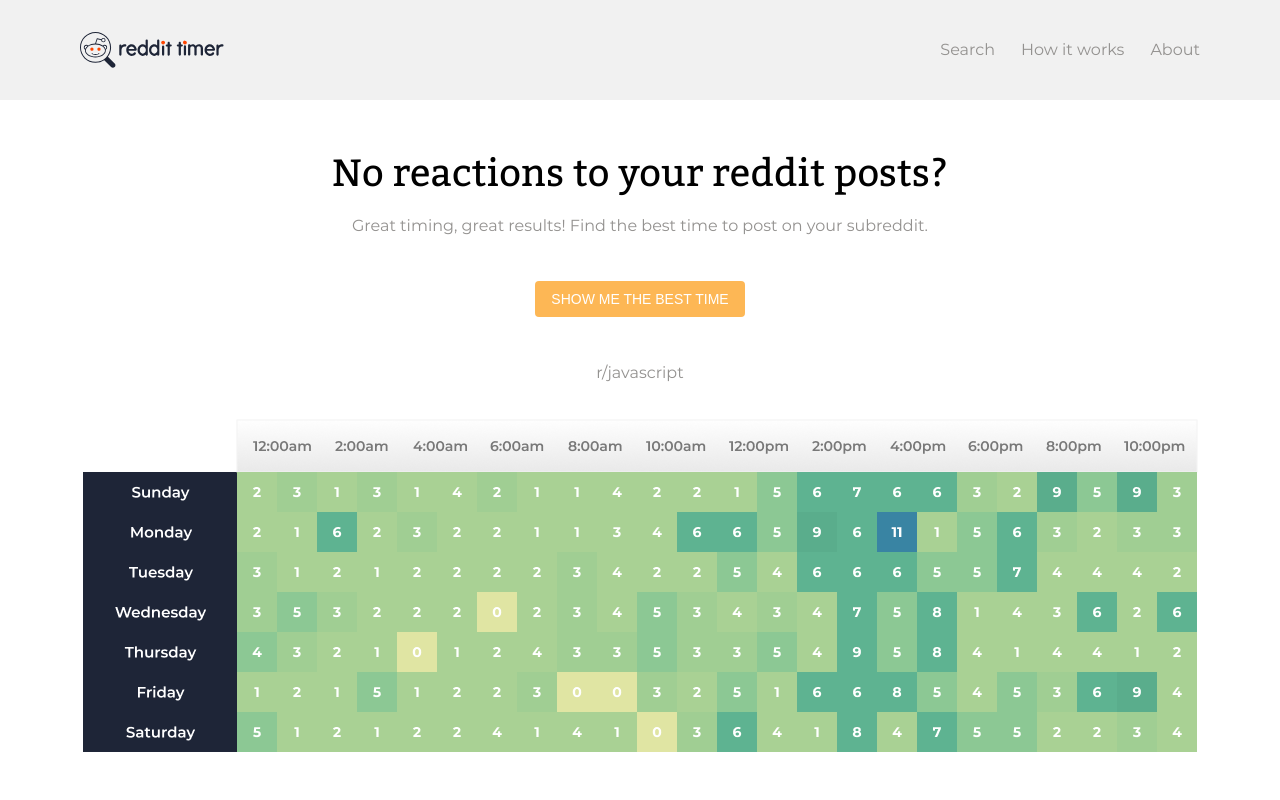
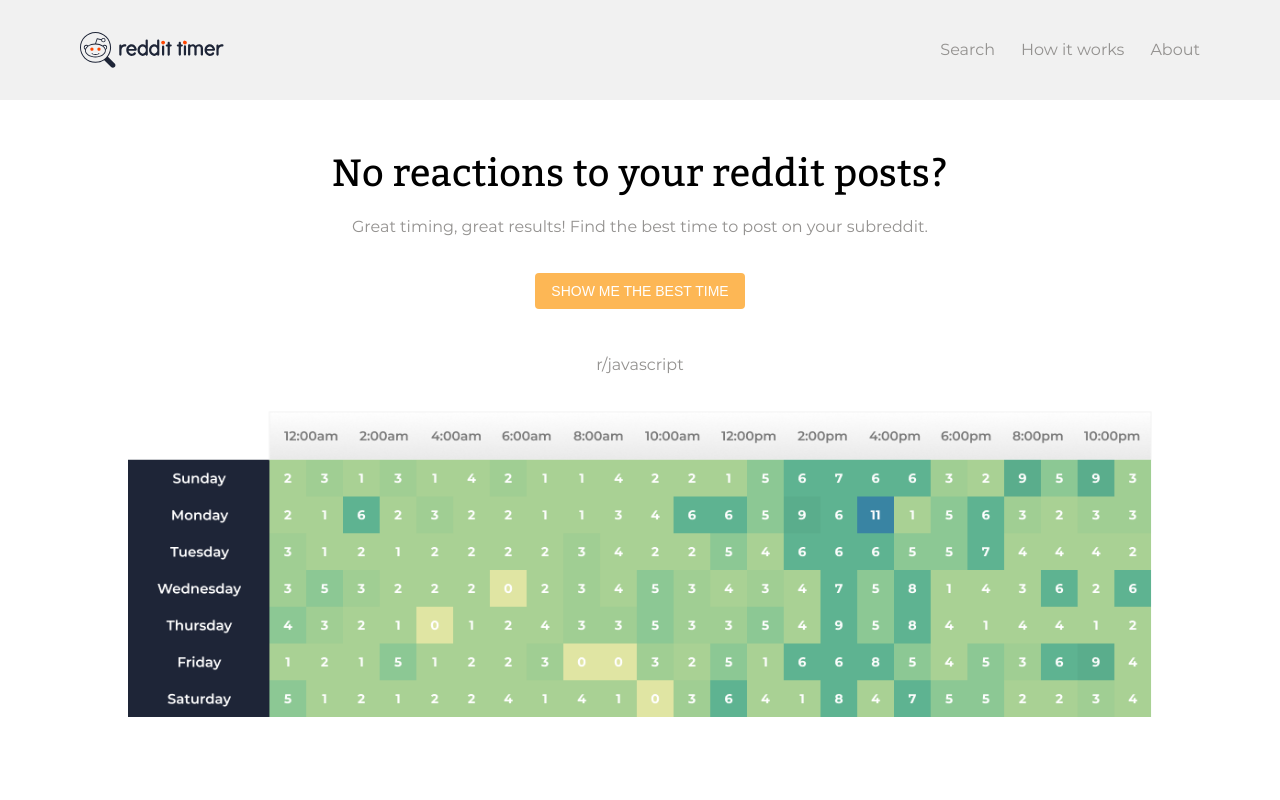
Before and after one commit to egordanilov/reddit-timer, a React (Create React App) app: page / in a window 1280 px wide. Shown: the top 800 px of the page. Built offline with nearby package versions, Linux system fonts and the light colour scheme.

Commit message:
Made Home page adaptive

```diff
--- a/src/components/HeroSection.js
+++ b/src/components/HeroSection.js
@@ -6,7 +6,7 @@ import headerImg from '../UI/headerImg.png';
 
 function HeroSection() {
   return (
-    <S.HeroSectionStyled>
+    <S.HeroSectionWrapper>
       <S.Heading>No reactions to your reddit posts?</S.Heading>
       <S.HeroSubtitle>
         Great timing, great results! Find the best time to post on your subreddit.
@@ -20,7 +20,7 @@ function HeroSection() {
       <Link to={`/search/${defaultSubreddit}`}>
         <S.HeroImage src={headerImg} alt="Best time to post on reddit" />
       </Link>
-    </S.HeroSectionStyled>
+    </S.HeroSectionWrapper>
   );
 }
 
--- a/src/components/InfoSection.js
+++ b/src/components/InfoSection.js
@@ -16,7 +16,7 @@ function InfoSection() {
       <Info id="about" headline="About">
         This app was created during a course on
         <S.InfoLink href="https://profy.dev" target="_blank" rel="noopener noreferrer"> profy.dev </S.InfoLink> with the goal to implement a pixel-perfect real-world application with professional workflows and tools like Kanban, ClickUp, Figma, GitHub, pull requests and code reviews.
-        <S.InfoLink href="https://profy.dev/employers" target="_blank" rel="noopener noreferrer"> Click here for more information.</S.InfoLink>
+        <br /><S.InfoLink href="https://profy.dev/employers" target="_blank" rel="noopener noreferrer"> Click here for more information.</S.InfoLink>
       </Info>
       {/* eslint-enable */}
     </S.InfoSectionWrapper>
--- a/src/pages/Home.js
+++ b/src/pages/Home.js
@@ -1,12 +1,13 @@
 import React from 'react';
+import Container from '../styles/Container.style';
 import HeroSection from '../components/HeroSection';
 import InfoSection from '../components/InfoSection';
 
 export default function Home() {
   return (
-    <section className="viewWrapper">
+    <Container>
       <HeroSection />
       <InfoSection />
-    </section>
+    </Container>
   );
 }
--- a/src/pages/Search.js
+++ b/src/pages/Search.js
@@ -1,6 +1,7 @@
 import React from 'react';
 import { useParams } from 'react-router-dom';
 import useFetchPosts from '../hooks/useFetchPosts';
+import Container from '../styles/Container.style';
 import SubredditForm from '../components/SubredditForm';
 import HeatMap from '../components/HeatMap';
 import defaultSubreddit from '../sharedVariables';
@@ -10,7 +11,7 @@ export default function Search() {
   /* using a hook to fetch posts for current subreddit */
   const fetchPosts = useFetchPosts(subreddit);
   return (
-    <section className="viewWrapper">
+    <Container>
       <SubredditForm />
       <HeatMap
         fetchedPosts={fetchPosts.postsByDayHour}
@@ -18,6 +19,6 @@ export default function Search() {
         error={fetchPosts.error}
         structuredPostList={fetchPosts.allPosts}
       />
-    </section>
+    </Container>
   );
 }
--- a/src/pages/Terms.js
+++ b/src/pages/Terms.js
@@ -1,9 +1,10 @@
 import React from 'react';
+import Container from '../styles/Container.style';
 
 export default function Terms() {
   return (
-    <section className="viewWrapper">
+    <Container>
       Terms
-    </section>
+    </Container>
   );
 }
--- /dev/null
+++ b/src/styles/Container.style.js
@@ -0,0 +1,28 @@
+import styled from 'styled-components';
+
+const Container = styled.main`
+    min-height: calc(100vh - 200px);
+    max-width: 1200px;
+    margin: 0 auto;
+
+    @media (min-width: 1400px) {
+        max-width: 1200px;
+    }
+
+    @media (min-width: 1200px) and (max-width: 1399px) {
+        max-width: 1100px;
+    }
+
+    @media (min-width: 768px) and (max-width: 992px) {
+        padding: 0 30px;
+    }
+
+    @media (min-width: 576px) and (max-width: 767px) {
+        padding: 0 20px;
+    }
+
+    @media (max-width: 575px) {
+        padding: 0 20px;
+    }
+`;
+export default Container;
--- a/src/styles/GlobalStyles.js
+++ b/src/styles/GlobalStyles.js
@@ -52,10 +52,6 @@ const GlobalStyles = createGlobalStyle`
       color: ${(props) => props.theme.color.text};
     }
 
-    .viewWrapper {
-      min-height: calc(100vh - 200px);
-    }
-
     a {
       text-decoration: none;
     }
--- a/src/styles/HeroSectionStyled.style.js
+++ b/src/styles/HeroSectionStyled.style.js
@@ -1,7 +1,7 @@
 import styled from 'styled-components';
 import theme from './theme';
 
-export const HeroSectionStyled = styled.section`
+export const HeroSectionWrapper = styled.section`
     text-align: center;
 `;
 
@@ -22,11 +22,14 @@ export const HeroSubtitle = styled.p`
     font-style: normal;
     font-weight: 400;
     font-size: 16px;
-    line-height: 20px;
+    line-height: 22px;
     text-align: center;
     color: ${theme.color.text};
     margin-top: 20px;
-    margin-bottom: 45px;
+    margin-bottom: 35px;
+    @media (max-width: 768px) {
+        margin-bottom: 30px;
+    }
 `;
 
 export const ActionButton = styled.button`
@@ -53,9 +56,31 @@ line-height: 46px;
     font-size: 38px;
     text-align: center;
     display: block;
+
+    @media (min-width: 576px) and (max-width: 670px) {
+        font-size: 32px;
+    }
+
+    @media (min-width: 500px) and (max-width: 575px) {
+        font-size: 28px;
+    }
+
+    @media (max-width: 499px) {
+        font-size: 24px;
+    }
+
 `;
 
 export const HeroImage = styled.img`
     max-width: 100%;
+    width: 90vw;
     margin-top: 36px;
+
+    @media (min-width: 1200px) {
+        width: 80vw;
+    }
+
+    @media (max-width: 991px) {
+        width: 94vw;
+    }
 `;
--- a/src/styles/InfoSectionWrapper.style.js
+++ b/src/styles/InfoSectionWrapper.style.js
@@ -5,13 +5,16 @@ export const InfoSectionWrapper = styled.section`
     text-align: left;
     max-width: 738px;
     margin: 105px auto;
-
     font-family: ${theme.font.family.default};
     font-style: normal;
     font-weight: 400;
     font-size: 16px;
     line-height: 27px;
     color: ${theme.color.text};
+
+    @media (max-width: 767px) {
+        margin: 70px auto;
+    }
 `;
 export const InfoSectionHeader = styled.h2`
     font-family: ${theme.font.family.headline};
@@ -25,6 +28,9 @@ export const InfoSectionHeader = styled.h2`
 
 export const InfoStyled = styled.article`
     margin-bottom: 105px;
+    @media (max-width: 767px) {
+        margin-bottom: 50px;
+    }
 `;
 
 export const InfoLink = styled.a`
```
Lines whose indentation alone changed are shown as unchanged.
